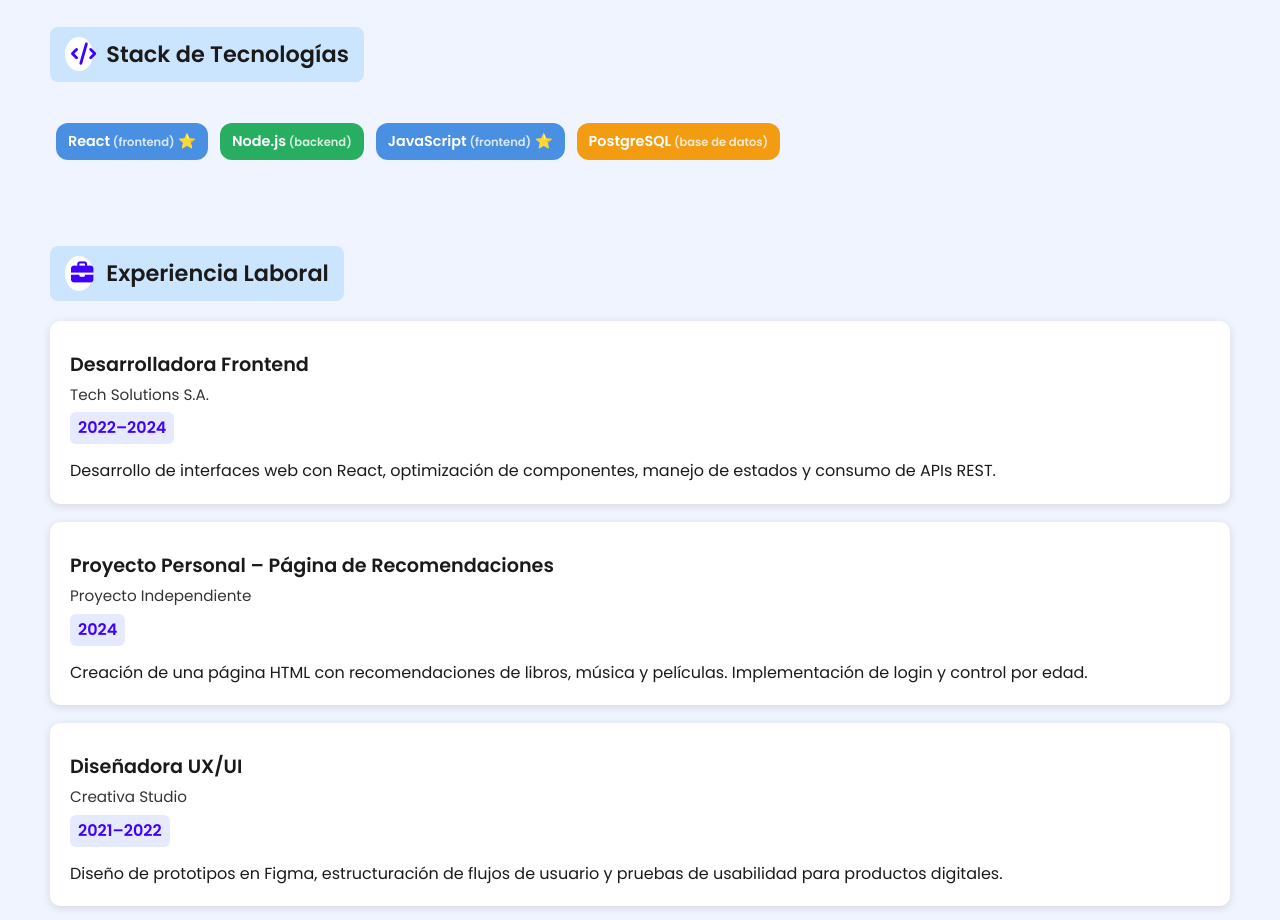
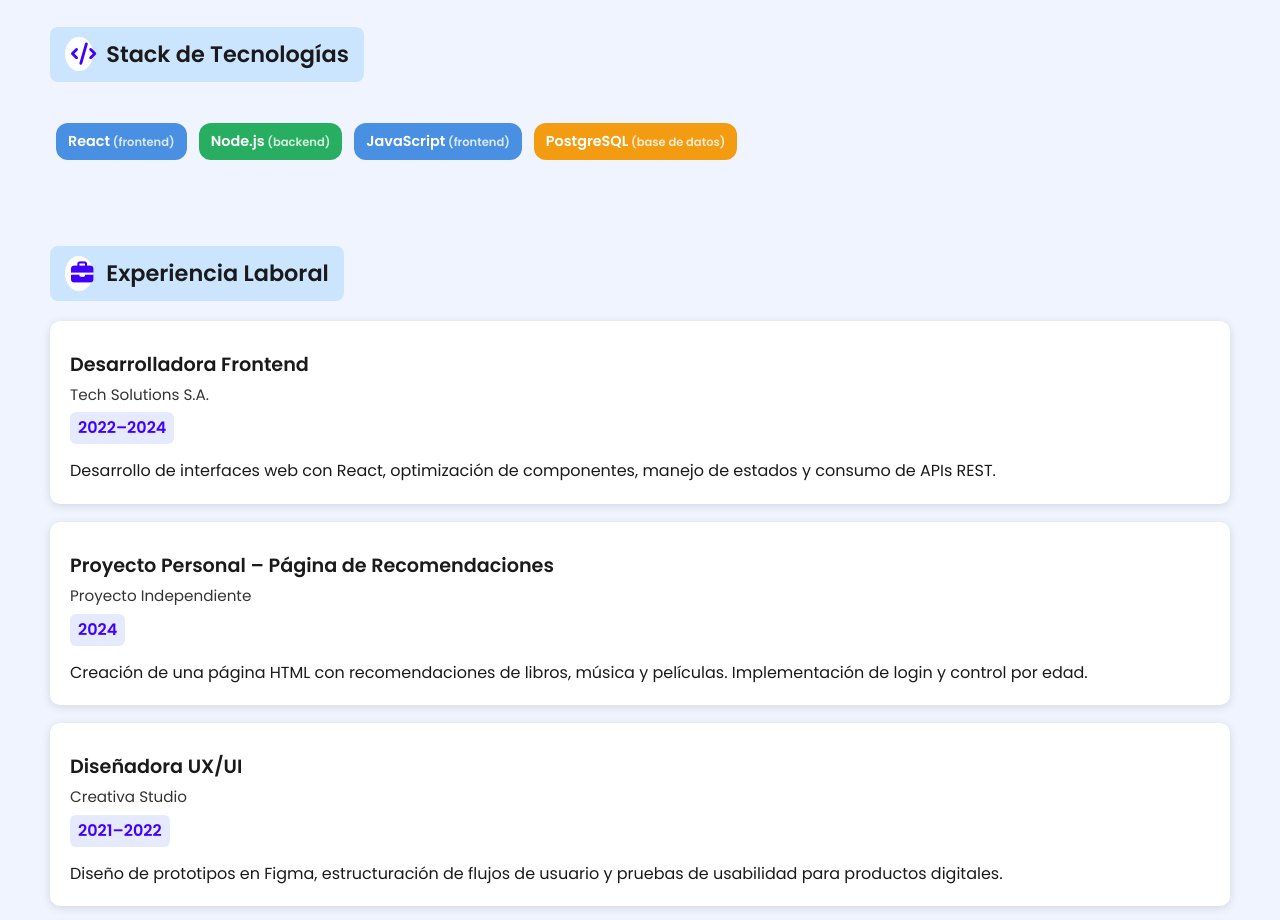
Before and after one commit to PROYECTOWEBREACT2/PROYECTO_REACT, a React (Vite) app: page / in a window 1280 px wide. Shown: the part 1940-2860 px from the top of the page. Built offline with nearby package versions, Linux system fonts and the light colour scheme.

Commit message:
feat: componente StackTecnolgias dinamico y con renderizado condicicional

```diff
--- a/src/Componentes/StackTecnologias.jsx
+++ b/src/Componentes/StackTecnologias.jsx
@@ -8,13 +8,12 @@ function StackTecnologias() {
     { id: 4, nombre: "PostgreSQL", tipo: "base de datos" }
   ];
 
-  // Colores para las etiquetas según tipo
   const obtenerColor = (tipo) => {
     switch (tipo) {
-      case "frontend": return "#4A90E2";   // azul
-      case "backend": return "#27AE60";    // verde
-      case "base de datos": return "#F39C12"; // naranja
-      default: return "#7F8C8D";           // gris
+      case "frontend": return "#4A90E2";
+      case "backend": return "#27AE60";
+      case "base de datos": return "#F39C12";
+      default: return "#7F8C8D";
     }
   };
 
@@ -25,7 +24,7 @@ function StackTecnologias() {
         <i className="fas fa-code"></i> Stack de Tecnologías
       </h3>
 
-      {/* 🟣 Renderizado condicional: si no hay tecnologías */}
+
       {tecnologias.length == 0 ? (
         <p>No hay tecnologías registradas.</p>
       ) : (
@@ -49,8 +48,8 @@ function StackTecnologias() {
                 {" "}({tech.tipo})
               </span>
 
-              {/* 🟡 Renderizado condicional tipo ternario */}
-              {tech.tipo == "frontend" ? " ⭐" : ""}
+              {}
+              {tech.tipo == "frontend" ? "" : ""}
             </li>
           ))}
         </ul>
```
